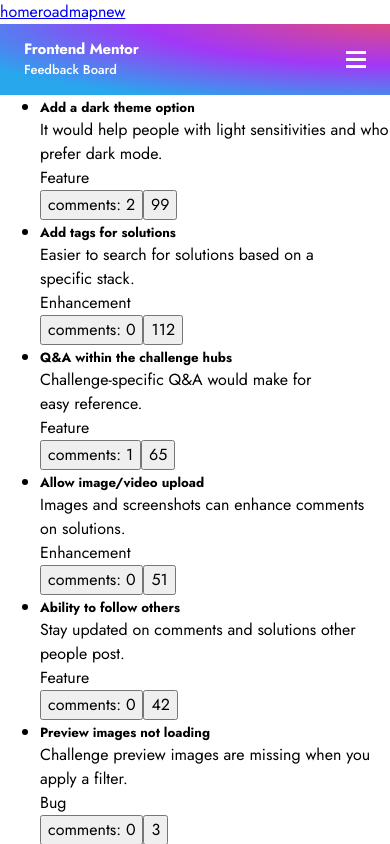
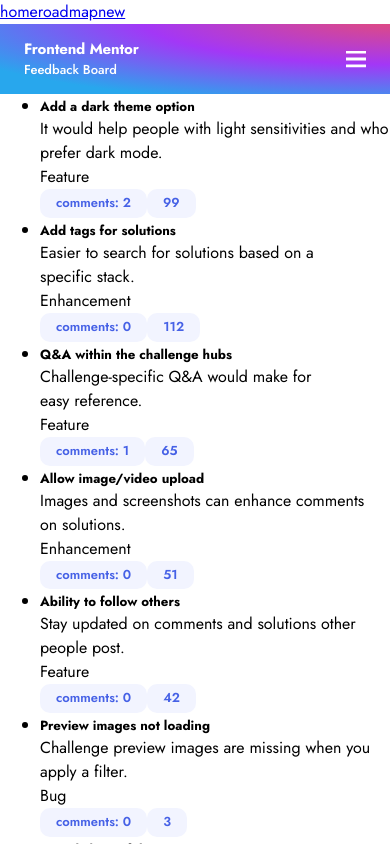
Before and after one commit to acunmedyaakademi/gaye-buse-omer-akif-product-feedback-app, a React (Vite) app: page / in a window 390 px wide. Shown: the top 844 px of the page. Built offline with nearby package versions, Linux system fonts and the light colour scheme.

Commit message:
hamburger menü ve contenti css ayarları yapılıyor

```diff
--- a/src/App.css
+++ b/src/App.css
@@ -1,12 +1,12 @@
 @import url('https://fonts.googleapis.com/css2?family=Jost:ital,wght@0,100..900;1,100..900&display=swap');
 
 .suggestionsPageHeader {
-  background: radial-gradient(128.88% 128.88% at 103.9% -10.39%, #E84D70 0%, #A337F6 53.09%, #28A7ED 100%);
   display: flex;
   justify-content: space-between;
+  position: relative;
+  z-index: 30;
   padding-inline: 24px;
-  position: relative;
-  z-index: 12;
+  background: radial-gradient(128.88% 128.88% at 103.9% -10.39%, #E84D70 0%, #A337F6 53.09%, #28A7ED 100%);
 
   img {
     padding-block: 27px;
@@ -36,24 +36,25 @@
 .hamburger-menu-overlay.block::before {
   content: '';
   position: fixed;
+  z-index: 10;
   top: 0;
   left: 0;
   right: 0;
   bottom: 0;
   background-color: rgba(0, 0, 0, 0.5);
-  z-index: 10;
 }
 
 .hamburger-menu-content.block {
   position: absolute;
-  top: 100%;
+  z-index: 20;
+  height: 100vh;
+  width: 271px;
+  top: 72px;
   right: 0;
-  width: 271px;
-  background-color: #fff;
-  transition: transform 0.3s ease;
-  transform: translateY(10px);
-  box-shadow: 0px 4px 10px rgba(0, 0, 0, 0.1);
-  z-index: 10;
+  background-color: #F7F8FD;
+  padding: 24px;
+  transition: transform 0.3s ease-in-out;
+  transform: translateX(0);
 }
 
 .hamburger-menu {
@@ -61,9 +62,45 @@
   display: flex;
   justify-content: center;
   align-items: center;
-  z-index: 11;
-  position: relative;
+  position: absolute;
+  right: 24px;
+  top: 50%;
+  transform: translateY(-50%);
+  z-index: 30;
 }
+
+.categories {
+  background-color: #fff;
+  border-radius: 10px;
+  padding: 24px 18px 36px 24px;
+  display: flex;
+  flex-direction: row;
+  flex-wrap: wrap;
+  gap: 12px;
+}
+
+button {
+  background-color: #F2F4FF;
+  color: #4661E6;
+  font-weight: 600;
+  font-size: 13px;
+  line-height: 18.79px;
+  letter-spacing: 0px;
+  border: none;
+  padding: 5px 16px;
+  border-radius: 10px;
+}
+
+button:active,
+button:focus {
+  background-color: #4661E6;
+  color: #fff;
+}
+
+button:hover {
+  background-color: #CFD7FF;
+}
+
 
 .hamburger-menu-overlay.none,
 .hamburger-menu-content.none {
--- a/src/reset.css
+++ b/src/reset.css
@@ -47,3 +47,9 @@ h1, h2, h3, h4, h5, h6 {
 #root, #__next {
   isolation: isolate;
 }
+
+html, body {
+  height: 100%;
+  margin: 0;
+  padding: 0;
+}
```
